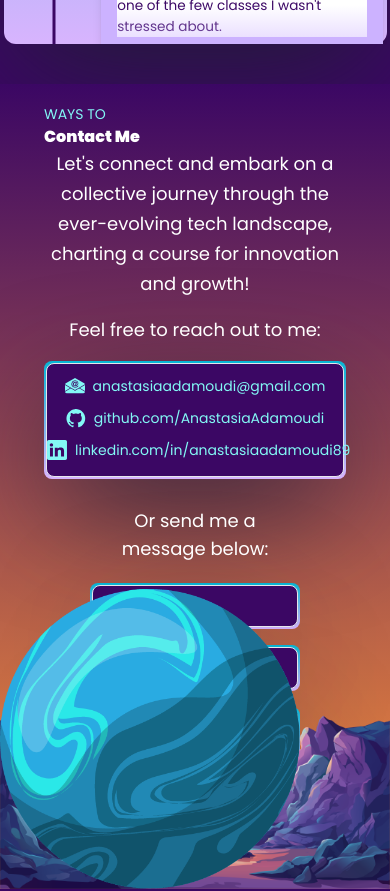
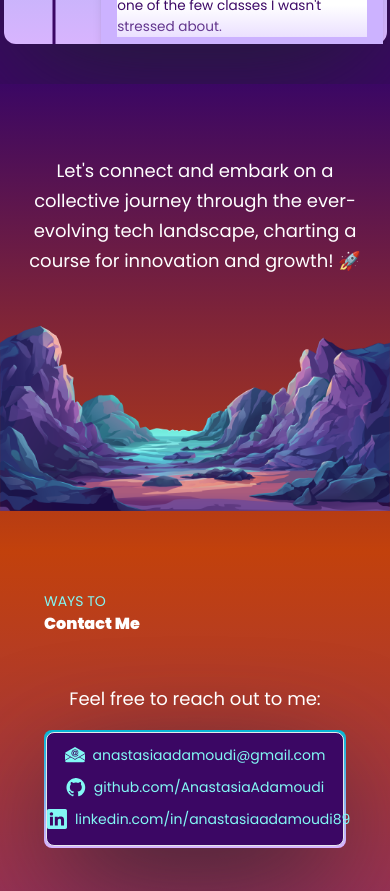
Before and after one commit to spiralnebulam31/PortfolioWebsite, a React (Vite) app: page / in a window 390 px wide. Shown: the part 7840-8731 px from the top of the page. Built offline with nearby package versions, Linux system fonts and the light colour scheme.

Commit message:
Moved Parallax section above Contact section

```diff
--- a/src/App.jsx
+++ b/src/App.jsx
@@ -7,6 +7,7 @@ import {
   Skills,
   Projects,
   Journey,
+  Parallax,
   Contact,
   Footer,
 } from "./components";
@@ -70,6 +71,7 @@ const App = () => {
       <Skills />
       <Projects />
       <Journey />
+      <Parallax />
       <Contact
         githubIsHovered={githubIsHovered}
         handleGithubMouseEnter={handleGithubMouseEnter}
--- a/src/components/Contact.jsx
+++ b/src/components/Contact.jsx
@@ -5,6 +5,7 @@ import { fadeIn, textVariant } from "../utils/motion.js";
 import emailjs from "@emailjs/browser";
 import { linkedin, linkedin2, github, github2, email, email2 } from "../assets";
 import { mountains, planet1, planet2, starrySky1 } from "../assets";
+import Parallax from "./Parallax";
 
 const Contact = ({
   linkedinIsHovered,
@@ -49,7 +50,7 @@ const Contact = ({
   return (
 <section id="contact">
       {/* Title */}
-      <div className="bg-gradient-to-b from-background1 to-orange-400 relative bg-cover w-full top-0 left-0 right-0 bottom-0 pt-5 pb-10">
+      <div className="bg-gradient-to-b from-orange-700 to-purple-800 relative bg-cover w-full left-0 right-0 bottom-0 top-0 py-10">
         <div className="mx-auto px-5">
           <motion.div variants={textVariant()}>
             <p className={styles.sectionSubText + styles.paddingX}>Ways to</p>
@@ -59,20 +60,14 @@ const Contact = ({
           </motion.div>
 
           {/* Content text */}
-          <div className="flex flex-col justify-center items-center gap-5">
-            <div className="mb-2 text-center max-w-full xl:max-w-[70%] mx-auto">
+          <div className="flex flex-col justify-center items-center gap-5 mx-auto">
+            <div className="flex flex-col justify-center items-center gap-5 mb-2 text-center max-w-full xl:max-w-[70%] mx-auto">
               <motion.div
                 variants={fadeIn("", "", 0.1, 1)} //direction, type, delay, duration
                 className={
-                  styles.padding +
-                  "text-primary font-body text-lg max-w-lg xl:max-w-6xl leading-[30px]"
+                  "text-white font-body text-lg max-w-full xl:max-w-6xl sm:px-16 px-6 py-8 leading-[30px]"
                 }
               >
-                <p>
-                  Let's connect and embark on a collective journey through the
-                  ever-evolving tech landscape, charting a course for innovation
-                  and growth!
-                </p>
                 <p className="mt-4">Feel free to reach out to me:</p>
 
                 {/* Contact info */}
@@ -204,20 +199,8 @@ const Contact = ({
                 </div>
               </form>
             </motion.div>
+
           </div>
-          <div className="align-top text-center mx-auto"></div>
-        </div>
-
-
-        {/* Parallax images */}
-        <div className="absolute bottom-0 left-0 right-0">
-            <img src={mountains} alt="mountains" className="w-full h-full object-cover" />
-        </div>
-        <div className="absolute bottom-0 left-0 right-0">
-            <img src={planet1} alt="planet1" className="w-[300px] h-[300px] object-contain" />
-        </div>
-        <div className="absolute bottom-0 left-0 right-0">
-            <img src={planet2} alt="planet2" className="w-[300px] h-[300px] object-contain" />
         </div>
 
       </div>
--- a/src/components/Journey.jsx
+++ b/src/components/Journey.jsx
@@ -8,7 +8,7 @@ const Journey = () => {
 
   return (
     <section id="journey">
-      <div className="bg-background1 relative bg-cover w-full top-0 left-0 right-0 bottom-0 pt-10 pb-10">
+      <div className="bg-background1 relative z-1 bg-cover w-full top-0 left-0 right-0 bottom-0 pt-10 pb-10">
         <div className="mx-auto px-5">
           <motion.div variants={textVariant()}>
             <p className={styles.sectionSubText + styles.paddingX}>My coding</p>
--- a/src/components/Parallax.jsx
+++ b/src/components/Parallax.jsx
@@ -1,53 +1,34 @@
 import { motion } from 'framer-motion';
-import { styles } from '../styles.js';
 import { fadeIn } from '../utils/motion.js';
-import mountains from '../assets/space-mountains.png';
-import planet1 from '../assets/planet1.png';
-import planet2 from '../assets/planet2.png';
+import { mountains, planet1, planet2, starrySky1 } from '../assets';
 
-const Parallax = ({type}) => {
+const Parallax = () => {
     return (
-        <div className="relative w-full h-screen mx-auto">
-
-            {type === "hero" && (
-                <div className="absolute inset-0 top-[100px] max-w-7xl mx-40 flex flex-row items-start gap-5">
-                    <div className="flex flex-col justify-center items-center">
-                        <h1 className={styles.mainHeadText + "text-white"}>
-                            Hi, I'm <span className="text-secondary">Anastasia</span>
-                        </h1>
-                        <p className={styles.mainSubText + "text-white-100 max-w-md md:max-w-2xl"}>
-                            I create full-stack websites with a blend of creativity,
-                            compassion and an analytical mindset.
-                        </p>
-                    </div>
-                </div>
-            )}
-
-            {type === "contact" && (
-                <div className="grid grid-cols-1 sm:grid-cols-1 md:grid-cols-1 lg:grid-cols-2 xl:grid-cols-2 gap-4">
-        <div className="mb-2 text-center max-w-[80%] xl:max-w-[60%] mx-auto">
-      <motion.div
-            variants={fadeIn("", "", 0.1, 1)} //direction, type, delay, duration
-            className={styles.padding + "text-white text-[14px] max-w-6xl leading-[30px]"}
-          >
+        <section id="parallax">
+        <div className="bg-gradient-to-b from-background1 to-orange-700 relative z-2 bg-cover w-full left-0 right-0 bottom-0 top-0 py-10 h-full">
+            <div className="flex flex-col justify-center gap-5 mb-2 text-center w-full xl:max-w-[40%] mx-auto">
+              <motion.div
+                variants={fadeIn("", "", 0.1, 1)} //direction, type, delay, duration
+                className={
+                  "text-white font-body text-lg max-w-lg xl:max-w-6xl sm:px-16 px-6 py-8 leading-[30px]"
+                }
+              >
           Let's connect and embark on a collective journey through the ever-evolving tech landscape, charting a course for innovation and growth! 🚀
           </motion.div>
-        </div>
-        </div>
-            )
-                }
+            </div>
 
-        <div className="absolute bottom-0 left-0 right-0">
+        <div className="bottom-0 left-0 right-0">
             <img src={mountains} alt="mountains" className="w-full h-full object-cover" />
         </div>
-        <div className="absolute bottom-0 left-0 right-0">
+        {/* <div className="bottom-0 left-0 right-0">
             <img src={planet1} alt="planet1" className="w-[300px] h-[300px] object-contain" />
         </div>
-        <div className="absolute bottom-0 left-0 right-0">
+        <div className="bottom-0 left-0 right-0">
             <img src={planet2} alt="planet2" className="w-[300px] h-[300px] object-contain" />
-        </div>
+        </div> */}
 
         </div>
+        </section>
     )
 }
 
--- a/src/components/index.js
+++ b/src/components/index.js
@@ -4,6 +4,7 @@ import About from './About';
 import Skills from './Skills';
 import Journey from './Journey';
 import Projects from './Projects';
+import Parallax from './Parallax';
 import Contact from './Contact';
 import Footer from './Footer';
 
@@ -14,6 +15,7 @@ export {
   Skills,
   Projects,
   Journey,
+  Parallax,
   Contact,
   Footer
 };
```
